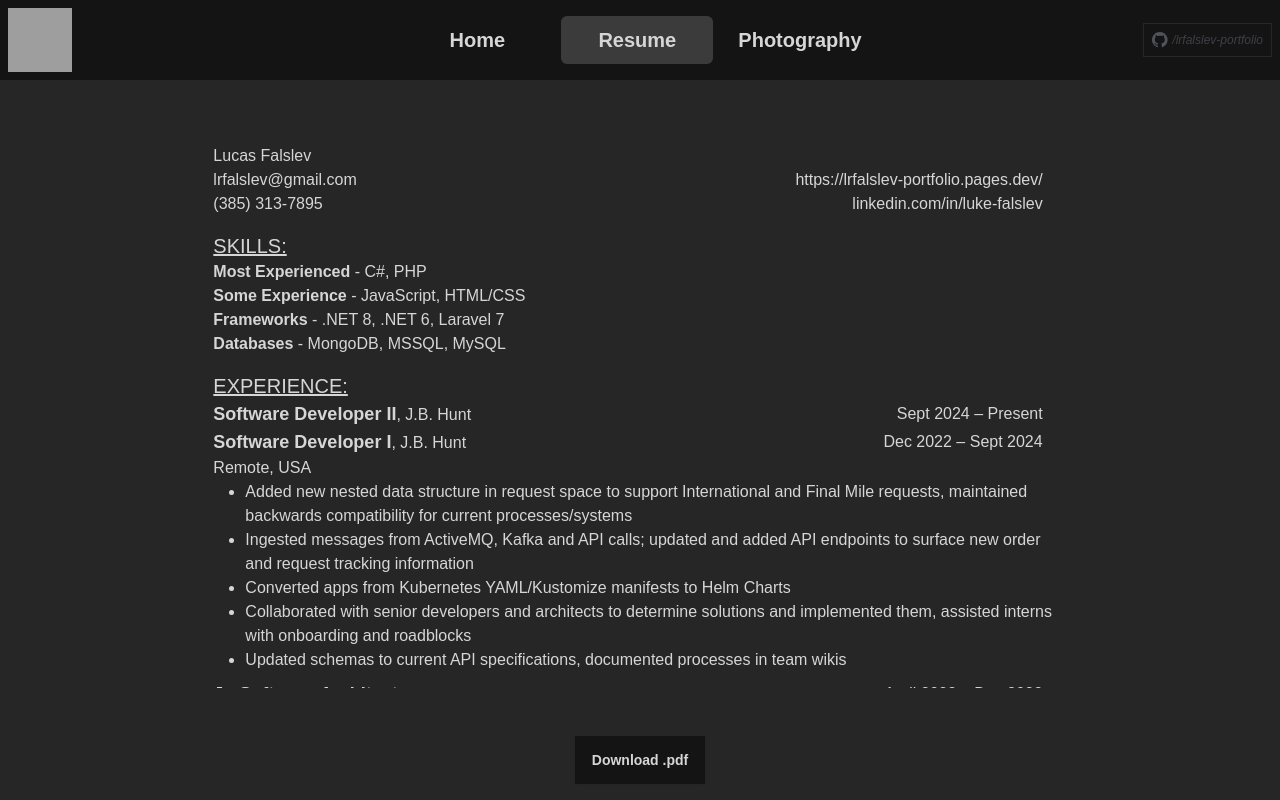
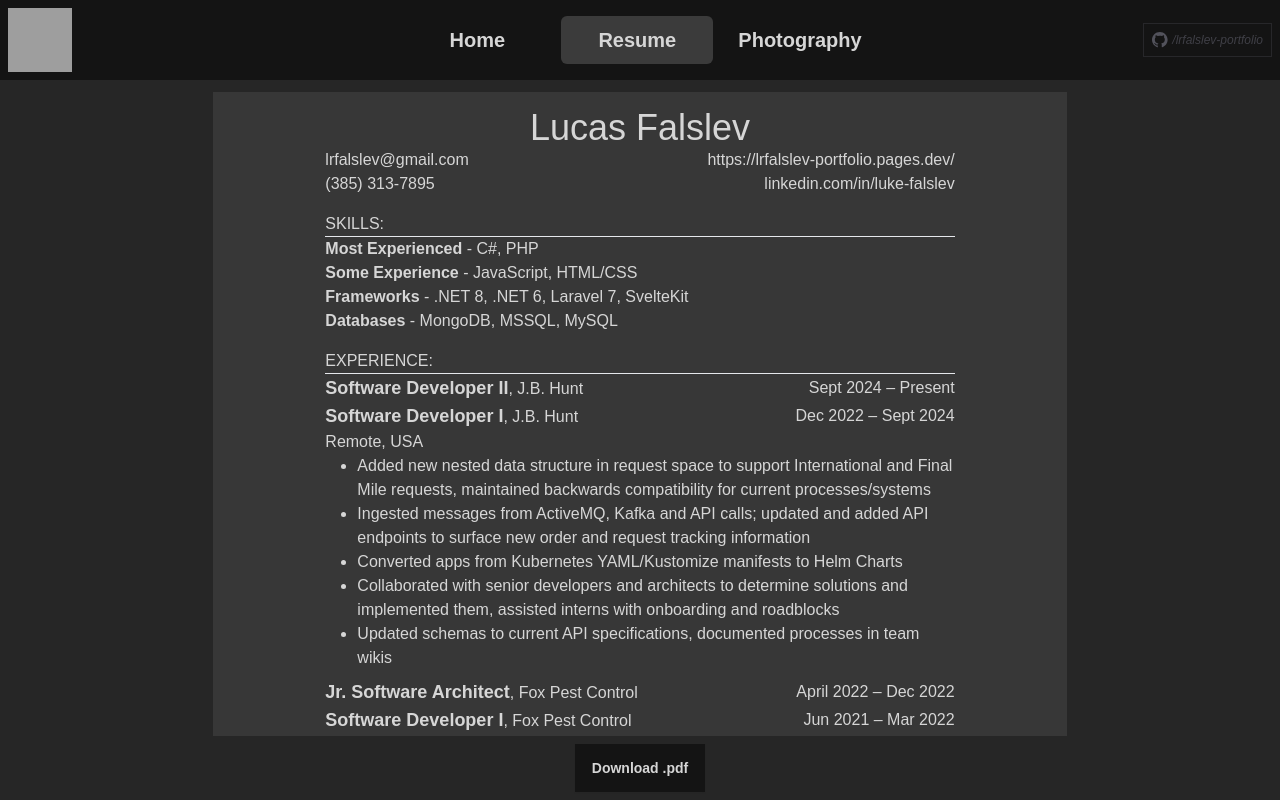
Before and after one commit to lrfalslev/lrfalslev-portfolio, a SvelteKit app: page /resume in a window 1280 px wide. Built offline with nearby package versions, Linux system fonts and the light colour scheme; grey boxes are pictures that could not be loaded.

Commit message:
fix resume formatting

```diff
--- a/src/routes/resume/+page.svelte
+++ b/src/routes/resume/+page.svelte
@@ -3,9 +3,10 @@
     let filename = "LucasFalslevResume" + date + ".pdf";
 </script>
 
-<div class="w-2/3 mt-16 mb-12 max-h-screen overflow-y-auto">
-    <h1>Lucas Falslev</h1>
-    <div class="container mx-auto w-full pe-6">
+<div class="w-2/3 mt-3 max-h-screen overflow-y-auto bg-primary">
+    <div class="py-4 px-28">
+        <h1 class="text-4xl text-center">Lucas Falslev</h1>
+        <div class="container mx-auto w-full">
             <div class="inline-flex items-center justify-between w-full">
                 <span>lrfalslev@gmail.com</span>
                 <span>https://lrfalslev-portfolio.pages.dev/</span>
@@ -16,18 +17,18 @@
             </div>
         </div>
         <div>
-        <h2 class="mt-4 underline text-xl">SKILLS:</h2>
+            <h2 class="mt-4 border-b">SKILLS:</h2>
             <ul>
                 <li><b>Most Experienced</b> - C#, PHP</li>
                 <li><b>Some Experience</b> - JavaScript, HTML/CSS</li>
-            <li><b>Frameworks</b> - .NET 8, .NET 6, Laravel 7</li>
+                <li><b>Frameworks</b> - .NET 8, .NET 6, Laravel 7, SvelteKit</li>
                 <li><b>Databases</b> - MongoDB, MSSQL, MySQL</li>
             </ul>
         </div>
         <div>
-        <h2 class="mt-4 underline text-xl">EXPERIENCE:</h2>
+            <h2 class="mt-4 border-b">EXPERIENCE:</h2>
             <div>
-            <div class="container mx-auto w-full pe-6">
+                <div class="container mx-auto w-full">
                     <div class="inline-flex items-center justify-between w-full">
                         <span><b class="text-lg">Software Developer II</b>, J.B. Hunt</span>
                         <span>Sept 2024 – Present</span>
@@ -50,7 +51,7 @@
                 </ul>
             </div>
             <div class="mt-2">
-            <div class="container mx-auto w-full pe-6">
+                <div class="container mx-auto w-full">
                     <div class="inline-flex items-center justify-between w-full">
                         <span><b class="text-lg">Jr. Software Architect</b>, Fox Pest Control</span>
                         <span>April 2022 – Dec 2022</span>
@@ -70,7 +71,7 @@
                 </ul>
             </div>
             <div class="mt-2">
-            <div class="container mx-auto w-full pe-6">
+                <div class="container mx-auto w-full">
                     <div class="inline-flex items-center justify-between w-full">
                         <span><b class="text-lg">Route Sales Manager</b>, Fox Pest Control</span>
                         <span>Summers 2017 – 2020</span>
@@ -85,9 +86,9 @@
             </div>
         </div>
         <div>
-        <h2 class="mt-4 underline text-xl">EDUCATION:</h2>
+            <h2 class="mt-4 border-b">EDUCATION:</h2>
             <div>
-            <div class="container mx-auto w-full pe-6">
+                <div class="container mx-auto w-full">
                     <div class="inline-flex items-center justify-between w-full">
                         <span><b class="text-lg">University of Utah</b>, Salt Lake City, UT</span>
                         <span>Graduated 2021</span>
@@ -100,9 +101,9 @@
             </div>
         </div>
         <div>
-        <h2 class="mt-4 underline text-xl">PROJECTS:</h2>
+            <h2 class="mt-4 border-b">PROJECTS:</h2>
             <div>
-            <div class="container mx-auto w-full pe-6">
+                <div class="container mx-auto w-full">
                     <div class="inline-flex items-center justify-between w-full">
                         <b class="text-lg">Personal Portfolio</b>
                         <span>Sveltekit, Tailwind</span>
@@ -115,7 +116,7 @@
                 </ul>
             </div>
             <div class="mt-2">
-            <div class="container mx-auto w-full pe-6">
+                <div class="container mx-auto w-full">
                     <div class="inline-flex items-center justify-between w-full">
                         <b class="text-lg">Zombiez Game</b>
                         <span>Lua, Love2D</span>
@@ -129,8 +130,9 @@
             </div>
         </div>
     </div>
+</div>
 
-<div class="btn mb-4">
+<div class="btn my-2">
     <a download={filename} target="_blank" href={"/LucasFalslevResume.pdf"}>
         Download .pdf
     </a>
```
Lines whose indentation alone changed are shown as unchanged.
